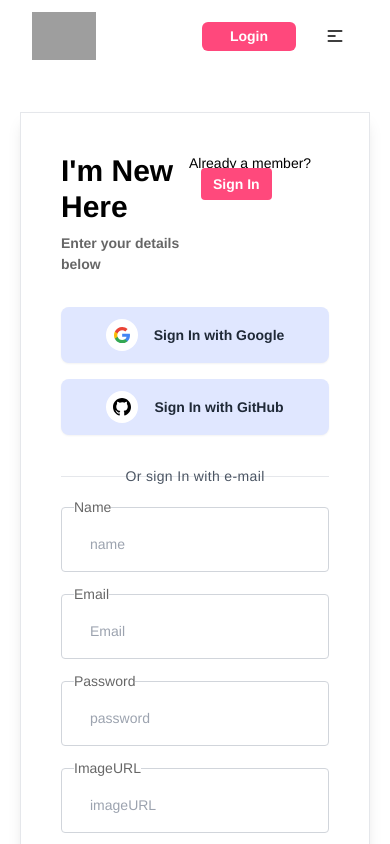
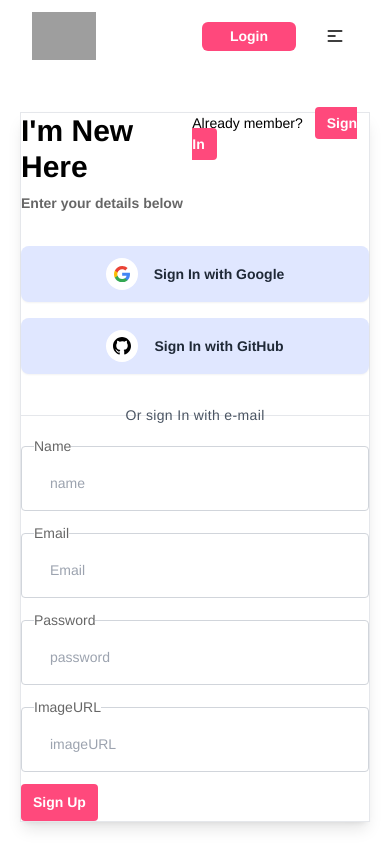
Before and after one commit to rezaulislam54/Coffee-Shop-Client, a React (Vite) app: page /signup in a window 390 px wide. Shown: the top 844 px of the page. Built offline with nearby package versions, Linux system fonts and the light colour scheme; no server answers; grey boxes are pictures that could not be loaded.

Commit message:
spinar and login page updated

```diff
--- a/src/pages/LoginPage.jsx
+++ b/src/pages/LoginPage.jsx
@@ -124,8 +124,8 @@ const LoginPage = () => {
             </p>
           </div>
 
-          <div className="w-full lg:w-1/2 bg-white p-5 rounded-lg lg:rounded-l-none">
-            <div className=" p-5 ">
+          <div className="w-full lg:w-1/2 bg-white p-4 md:p-5 rounded-lg lg:rounded-l-none">
+            <div className=" md:p-5 ">
               <div className="pb-8 flex justify-between">
                 <div>
                   <p className="text-3xl font-bold mb-2">Sign in</p>
--- a/src/pages/RegisterPage.jsx
+++ b/src/pages/RegisterPage.jsx
@@ -96,8 +96,8 @@ const RegisterPage = () => {
               </p>
             </div>
 
-            <div className="w-full lg:w-1/2 bg-white p-5 rounded-lg lg:rounded-l-none">
-              <div className=" p-5 ">
+            <div className="w-full lg:w-1/2 bg-white md:p-5 rounded-lg lg:rounded-l-none">
+              <div className=" md:p-5 ">
                 <div className="pb-8 flex justify-between">
                   <div>
                     <p className="text-3xl font-bold mb-2">I&apos;m New Here</p>
@@ -108,7 +108,7 @@ const RegisterPage = () => {
                   </div>
 
                   <div>
-                    Already a member?
+                    Already member?
                     <Link
                       className="px-3 ml-3 py-2 bg-[#FF497C] hover:bg-[#ab3154] rounded text-white font-semibold"
                       to="/login"
```
